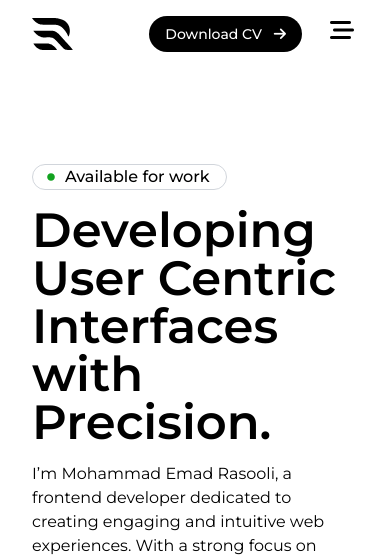
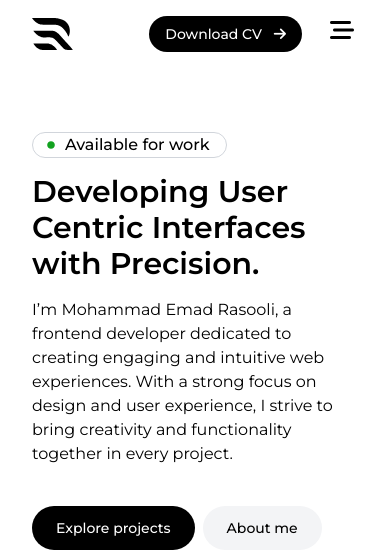
Before and after one commit to emadrasooli/Emad-Portfolio, a website: page public/index.html in a window 390 px wide. Shown: the top 557 px of the page. Drawn offline with nearby package versions, Linux system fonts and the light colour scheme.

Commit message:
2nd-refactoring-hero-section

```diff
--- a/public/index.html
+++ b/public/index.html
@@ -134,7 +134,7 @@
     </header>
 
     <!-- Hero Section  -->
-    <div class="px-8 py-24 mx-auto max-w-screen-2xl sm:px-12 lg:px-16 2xl:py-36">
+    <div class="px-8 py-16 mx-auto lg:py-24 max-w-screen-2xl sm:px-12 lg:px-16 2xl:py-36">
         <div class="flex flex-col md:text-start">
             <div data-aos="fade-up" data-aos-duration="1000"
                 class="flex items-center px-2 border border-gray-300 rounded-full pe-4 w-fit">
@@ -142,7 +142,7 @@
                 <p class="font-medium">Available for work</p>
             </div>
             <p data-aos="fade-up" data-aos-duration="2000"
-                class="flex-wrap max-w-4xl pt-4 text-5xl font-semibold sm:text-6xl lg:text-8xl">
+                class="flex-wrap max-w-4xl pt-4 text-3xl font-semibold sm:text-6xl lg:text-8xl">
                 Developing User Centric Interfaces with Precision.
             </p>
             <p class="max-w-3xl pt-4 font-normal text-md" data-aos="fade-up" data-aos-duration="3000">
```
Also changed, not shown: public/style.css.
